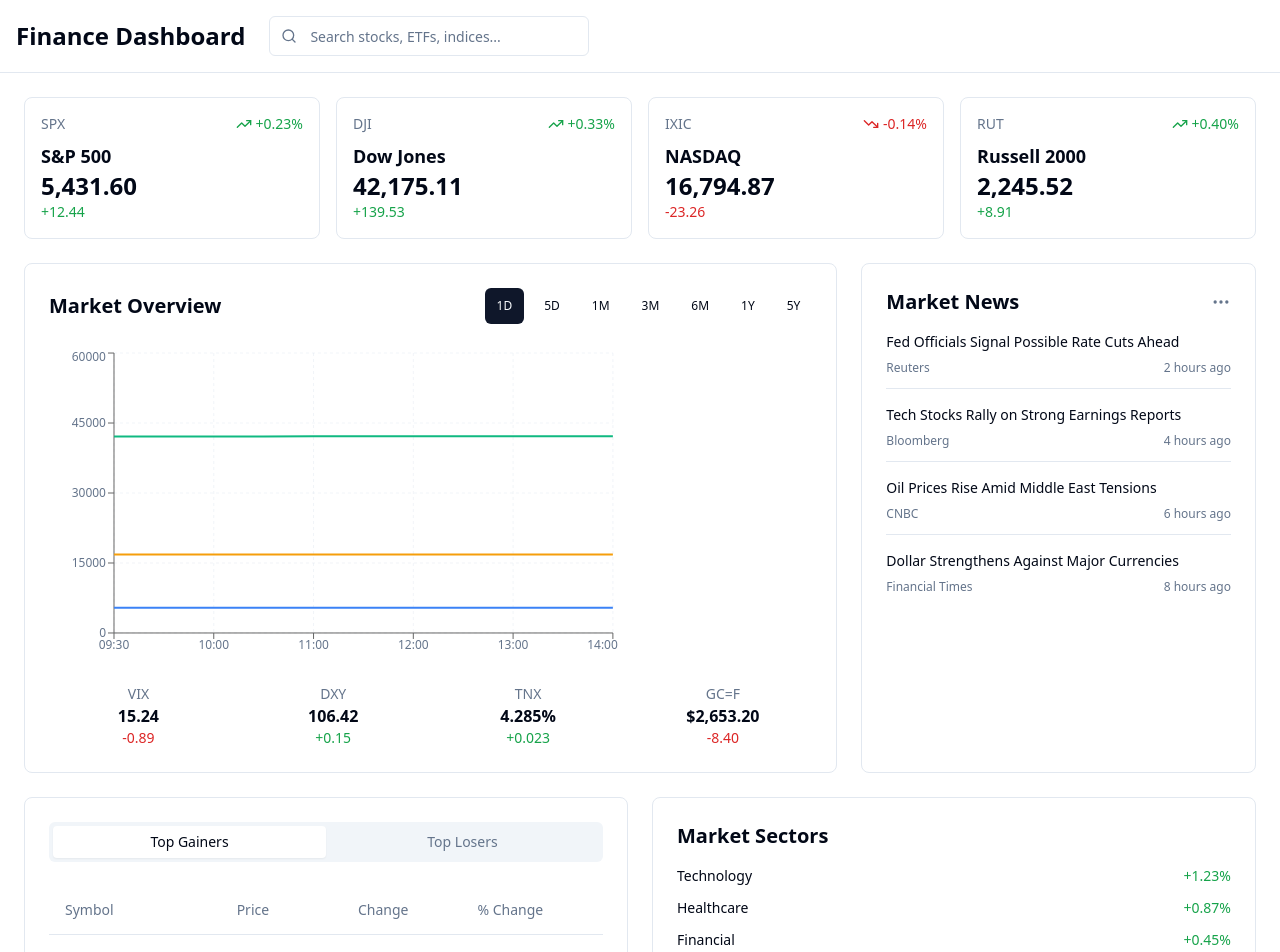
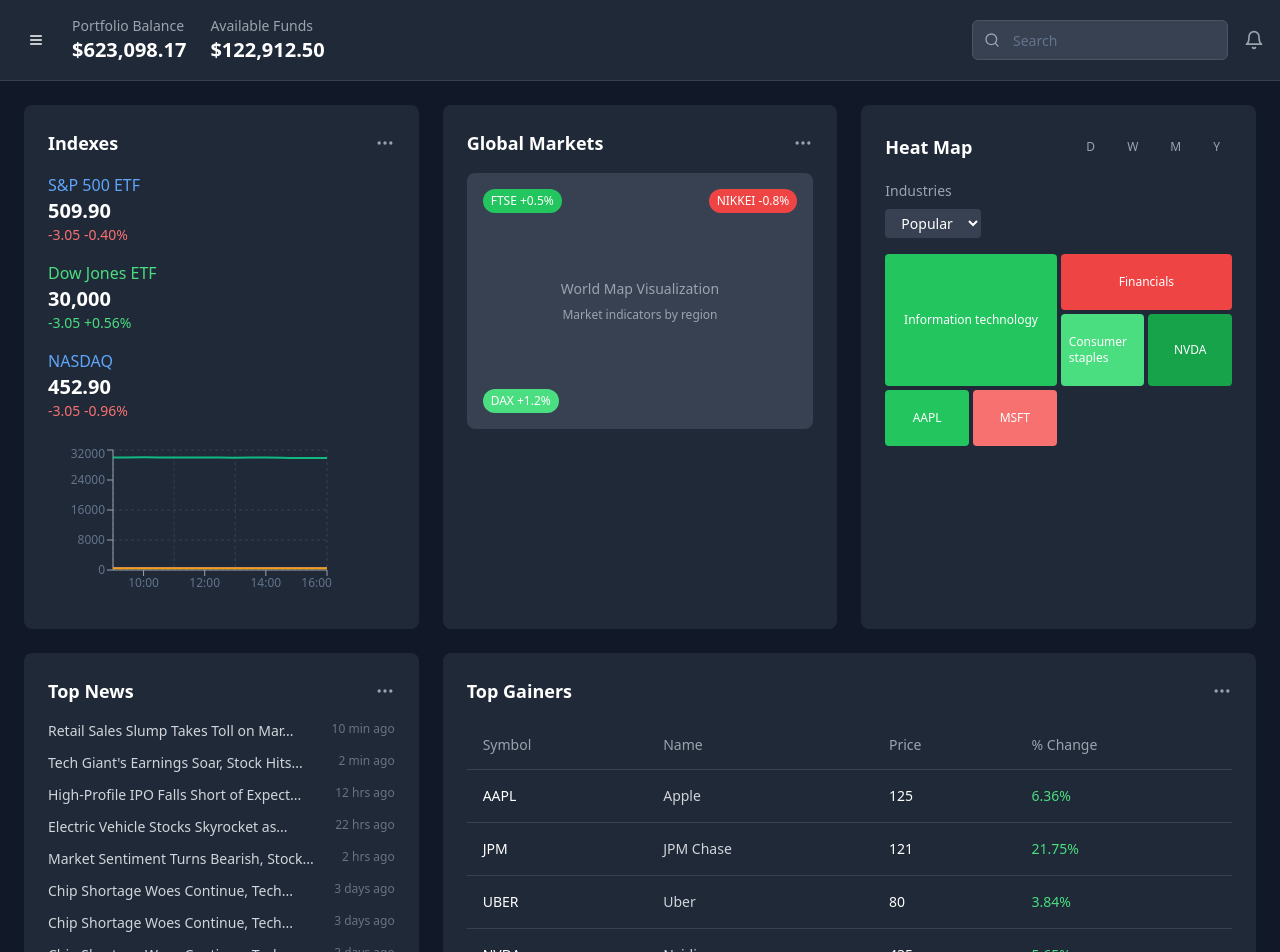
Before and after one commit to abhinavKumar0206/IPO-WEBSITE, a React (Vite) app: page /finance-dashboard in a window 1280 px wide. Shown: the top 952 px of the page. Built offline with nearby package versions, Linux system fonts and the light colour scheme.

Commit message:
Fix: Finance Dashboard design
Updated the Finance Dashboard to match the design, addressing previous discrepancies.

```diff
--- a/src/pages/FinanceDashboard.tsx
+++ b/src/pages/FinanceDashboard.tsx
@@ -1,12 +1,11 @@
 
 import { useState } from "react";
 import { ChartContainer, ChartTooltip, ChartTooltipContent } from "@/components/ui/chart";
-import { LineChart, Line, XAxis, YAxis, CartesianGrid, ResponsiveContainer } from "recharts";
+import { LineChart, Line, XAxis, YAxis, CartesianGrid } from "recharts";
 import { Table, TableBody, TableCell, TableHead, TableHeader, TableRow } from "@/components/ui/table";
 import { Button } from "@/components/ui/button";
 import { Input } from "@/components/ui/input";
-import { Tabs, TabsContent, TabsList, TabsTrigger } from "@/components/ui/tabs";
-import { Search, Settings, MoreHorizontal, TrendingUp, TrendingDown } from "lucide-react";
+import { Search, Menu, Settings, MoreHorizontal, Bell } from "lucide-react";
 import { useUser } from "@/contexts/UserContext";
 import { UserProfile } from "@/components/UserProfile";
 
@@ -14,274 +13,250 @@ const FinanceDashboard = () => {
   const { user } = useUser();
   const [selectedTimeframe, setSelectedTimeframe] = useState("1D");
 
-  // Mock data for indexes
-  const indexData = [
-    { name: "S&P 500", symbol: "SPX", price: "5,431.60", change: "+12.44", changePercent: "+0.23%" },
-    { name: "Dow Jones", symbol: "DJI", price: "42,175.11", change: "+139.53", changePercent: "+0.33%" },
-    { name: "NASDAQ", symbol: "IXIC", price: "16,794.87", change: "-23.26", changePercent: "-0.14%" },
-    { name: "Russell 2000", symbol: "RUT", price: "2,245.52", change: "+8.91", changePercent: "+0.40%" }
-  ];
-
-  const chartData = [
-    { time: "09:30", spx: 5420, dji: 42100, ixic: 16820 },
-    { time: "10:00", spx: 5425, dji: 42120, ixic: 16810 },
-    { time: "11:00", spx: 5428, dji: 42140, ixic: 16800 },
-    { time: "12:00", spx: 5430, dji: 42160, ixic: 16795 },
-    { time: "13:00", spx: 5429, dji: 42170, ixic: 16798 },
-    { time: "14:00", spx: 5431, dji: 42175, ixic: 16794 }
+  // Mock data for the main indexes chart
+  const indexChartData = [
+    { time: "09:30", spx: 509.90, dow: 30000, nasdaq: 452.90 },
+    { time: "10:00", spx: 511.20, dow: 30050, nasdaq: 454.20 },
+    { time: "11:00", spx: 508.75, dow: 29980, nasdaq: 451.80 },
+    { time: "12:00", spx: 510.30, dow: 30020, nasdaq: 453.50 },
+    { time: "13:00", spx: 507.85, dow: 29950, nasdaq: 450.75 },
+    { time: "14:00", spx: 509.90, dow: 30000, nasdaq: 452.90 },
+    { time: "15:00", spx: 506.85, dow: 29900, nasdaq: 449.90 },
+    { time: "16:00", spx: 506.85, dow: 29900, nasdaq: 449.90 }
   ];
 
   const topGainers = [
-    { symbol: "NVDA", name: "NVIDIA Corp", price: "$142.38", change: "+5.82%", changeValue: "+7.83" },
-    { symbol: "TSLA", name: "Tesla Inc", price: "$248.98", change: "+4.73%", changeValue: "+11.26" },
-    { symbol: "META", name: "Meta Platforms", price: "$563.33", change: "+3.21%", changeValue: "+17.52" },
-    { symbol: "GOOGL", name: "Alphabet Inc", price: "$175.48", change: "+2.94%", changeValue: "+5.02" },
-    { symbol: "MSFT", name: "Microsoft Corp", price: "$416.42", change: "+1.87%", changeValue: "+7.65" }
-  ];
-
-  const topLosers = [
-    { symbol: "AMZN", name: "Amazon.com Inc", price: "$188.44", change: "-2.31%", changeValue: "-4.46" },
-    { symbol: "AAPL", name: "Apple Inc", price: "$224.37", change: "-1.89%", changeValue: "-4.32" },
-    { symbol: "NFLX", name: "Netflix Inc", price: "$701.35", change: "-1.76%", changeValue: "-12.55" },
-    { symbol: "AMD", name: "Advanced Micro", price: "$144.26", change: "-1.42%", changeValue: "-2.08" },
-    { symbol: "CRM", name: "Salesforce Inc", price: "$325.90", change: "-1.15%", changeValue: "-3.79" }
-  ];
-
-  const marketIndices = [
-    { name: "VIX", value: "15.24", change: "-0.89", isNegative: true },
-    { name: "DXY", value: "106.42", change: "+0.15", isNegative: false },
-    { name: "TNX", value: "4.285%", change: "+0.023", isNegative: false },
-    { name: "GC=F", value: "$2,653.20", change: "-8.40", isNegative: true }
+    { symbol: "AAPL", name: "Apple", price: "125", change: "6.36%" },
+    { symbol: "JPM", name: "JPM Chase", price: "121", change: "21.75%" },
+    { symbol: "UBER", name: "Uber", price: "80", change: "3.84%" },
+    { symbol: "NVDA", name: "Nvidia", price: "435", change: "5.65%" },
+    { symbol: "GOOGL", name: "Alphabet", price: "234", change: "6.45%" },
+    { symbol: "MSFT", name: "Microsoft", price: "436", change: "9.54%" },
+    { symbol: "TGT", name: "Target", price: "89", change: "11.85%" },
+    { symbol: "NFLX", name: "Netflix", price: "123", change: "4.90%" },
+    { symbol: "AMZN", name: "Amazon", price: "467", change: "5.98%" },
+    { symbol: "META", name: "Meta Apps", price: "123", change: "18.94%" }
   ];
 
   const newsItems = [
-    {
-      title: "Fed Officials Signal Possible Rate Cuts Ahead",
-      time: "2 hours ago",
-      source: "Reuters"
-    },
-    {
-      title: "Tech Stocks Rally on Strong Earnings Reports",
-      time: "4 hours ago",
-      source: "Bloomberg"
-    },
-    {
-      title: "Oil Prices Rise Amid Middle East Tensions",
-      time: "6 hours ago",
-      source: "CNBC"
-    },
-    {
-      title: "Dollar Strengthens Against Major Currencies",
-      time: "8 hours ago",
-      source: "Financial Times"
-    }
+    { title: "Retail Sales Slump Takes Toll on Mar...", time: "10 min ago" },
+    { title: "Tech Giant's Earnings Soar, Stock Hits...", time: "2 min ago" },
+    { title: "High-Profile IPO Falls Short of Expect...", time: "12 hrs ago" },
+    { title: "Electric Vehicle Stocks Skyrocket as...", time: "22 hrs ago" },
+    { title: "Market Sentiment Turns Bearish, Stock...", time: "2 hrs ago" },
+    { title: "Chip Shortage Woes Continue, Tech...", time: "3 days ago" },
+    { title: "Chip Shortage Woes Continue, Tech...", time: "3 days ago" },
+    { title: "Chip Shortage Woes Continue, Tech...", time: "3 days ago" },
+    { title: "Chip Shortage Woes Continue, Tech...", time: "3 days ago" },
+    { title: "Chip Shortage Woes Continue, Tech...", time: "3 days ago" },
+    { title: "Chip Shortage Woes Continue, Tech...", time: "3 days ago" }
   ];
 
   const chartConfig = {
-    spx: { label: "S&P 500", color: "#3b82f6" },
-    dji: { label: "Dow Jones", color: "#10b981" },
-    ixic: { label: "NASDAQ", color: "#f59e0b" }
+    spx: { label: "S&P 500 ETF", color: "#8b5cf6" },
+    dow: { label: "Dow Jones ETF", color: "#10b981" },
+    nasdaq: { label: "NASDAQ", color: "#f59e0b" }
   };
 
+  // Mock heat map data (simplified representation)
+  const heatMapSectors = [
+    { name: "Information technology", color: "bg-green-500", size: "large" },
+    { name: "Financials", color: "bg-red-500", size: "medium" },
+    { name: "Consumer staples", color: "bg-green-400", size: "small" },
+    { name: "NVDA", color: "bg-green-600", size: "small" },
+    { name: "AAPL", color: "bg-green-500", size: "small" },
+    { name: "MSFT", color: "bg-red-400", size: "small" }
+  ];
+
   return (
-    <div className="min-h-screen bg-background">
+    <div className="min-h-screen bg-gray-900 text-white">
       {/* Header */}
-      <div className="border-b bg-card">
+      <div className="bg-gray-800 border-b border-gray-700">
         <div className="flex items-center justify-between p-4">
+          <div className="flex items-center gap-4">
+            <Button variant="ghost" size="sm" className="text-white">
+              <Menu className="w-5 h-5" />
+            </Button>
             <div className="flex items-center gap-6">
-            <h1 className="text-2xl font-bold">Finance Dashboard</h1>
+              <div className="text-sm">
+                <div className="text-gray-400">Portfolio Balance</div>
+                <div className="text-xl font-bold">$623,098.17</div>
+              </div>
+              <div className="text-sm">
+                <div className="text-gray-400">Available Funds</div>
+                <div className="text-xl font-bold">$122,912.50</div>
+              </div>
+            </div>
+          </div>
+
+          <div className="flex items-center gap-4">
             <div className="relative">
-              <Search className="absolute left-3 top-1/2 transform -translate-y-1/2 text-muted-foreground w-4 h-4" />
+              <Search className="absolute left-3 top-1/2 transform -translate-y-1/2 text-gray-400 w-4 h-4" />
               <Input
-                placeholder="Search stocks, ETFs, indices..."
-                className="pl-10 w-80"
+                placeholder="Search"
+                className="pl-10 w-64 bg-gray-700 border-gray-600 text-white placeholder-gray-400"
               />
             </div>
-          </div>
-          <div className="flex items-center gap-4">
+            <Bell className="w-5 h-5 text-gray-400" />
             {user && <UserProfile />}
           </div>
         </div>
       </div>
 
-      <div className="p-6 space-y-6">
-        {/* Market Overview */}
-        <div className="grid grid-cols-1 lg:grid-cols-4 gap-4">
-          {indexData.map((index) => (
-            <div key={index.symbol} className="bg-card rounded-lg p-4 border">
-              <div className="flex items-center justify-between mb-2">
-                <div className="text-sm text-muted-foreground">{index.symbol}</div>
-                <div className={`flex items-center text-sm ${index.changePercent.includes('+') ? 'text-green-600' : 'text-red-600'}`}>
-                  {index.changePercent.includes('+') ? <TrendingUp className="w-4 h-4 mr-1" /> : <TrendingDown className="w-4 h-4 mr-1" />}
-                  {index.changePercent}
+      <div className="p-6 grid grid-cols-1 lg:grid-cols-2 xl:grid-cols-3 gap-6">
+        {/* Indexes Section */}
+        <div className="bg-gray-800 rounded-lg p-6">
+          <div className="flex items-center justify-between mb-4">
+            <h2 className="text-lg font-semibold">Indexes</h2>
+            <MoreHorizontal className="w-5 h-5 text-gray-400" />
+          </div>
+
+          <div className="space-y-4 mb-6">
+            <div className="flex justify-between items-center">
+              <div>
+                <div className="text-blue-400">S&P 500 ETF</div>
+                <div className="text-xl font-bold">509.90</div>
+                <div className="text-red-400 text-sm">-3.05 -0.40%</div>
               </div>
             </div>
-              <div className="text-lg font-semibold">{index.name}</div>
-              <div className="text-2xl font-bold">{index.price}</div>
-              <div className={`text-sm ${index.change.includes('+') ? 'text-green-600' : 'text-red-600'}`}>
-                {index.change}
+
+            <div className="flex justify-between items-center">
+              <div>
+                <div className="text-green-400">Dow Jones ETF</div>
+                <div className="text-xl font-bold">30,000</div>
+                <div className="text-green-400 text-sm">-3.05 +0.56%</div>
               </div>
             </div>
-          ))}
+
+            <div className="flex justify-between items-center">
+              <div>
+                <div className="text-blue-400">NASDAQ</div>
+                <div className="text-xl font-bold">452.90</div>
+                <div className="text-red-400 text-sm">-3.05 -0.96%</div>
+              </div>
+            </div>
           </div>
 
-        <div className="grid grid-cols-1 xl:grid-cols-3 gap-6">
-          {/* Chart Section */}
-          <div className="xl:col-span-2 bg-card rounded-lg border p-6">
-            <div className="flex items-center justify-between mb-6">
-              <h2 className="text-xl font-semibold">Market Overview</h2>
+          <div className="h-40">
+            <ChartContainer config={chartConfig} className="h-full">
+              <LineChart data={indexChartData}>
+                <CartesianGrid strokeDasharray="3 3" stroke="#374151" />
+                <XAxis dataKey="time" stroke="#9ca3af" />
+                <YAxis stroke="#9ca3af" />
+                <ChartTooltip content={<ChartTooltipContent />} />
+                <Line type="monotone" dataKey="spx" stroke="#8b5cf6" strokeWidth={2} dot={false} />
+                <Line type="monotone" dataKey="dow" stroke="#10b981" strokeWidth={2} dot={false} />
+                <Line type="monotone" dataKey="nasdaq" stroke="#f59e0b" strokeWidth={2} dot={false} />
+              </LineChart>
+            </ChartContainer>
+          </div>
+        </div>
+
+        {/* Global Markets Section */}
+        <div className="bg-gray-800 rounded-lg p-6">
+          <div className="flex items-center justify-between mb-4">
+            <h2 className="text-lg font-semibold">Global Markets</h2>
+            <MoreHorizontal className="w-5 h-5 text-gray-400" />
+          </div>
+          <div className="h-64 bg-gray-700 rounded-lg flex items-center justify-center relative overflow-hidden">
+            <div className="text-gray-400 text-center">
+              <div className="text-sm mb-2">World Map Visualization</div>
+              <div className="text-xs">Market indicators by region</div>
+            </div>
+            {/* Simulated market indicators */}
+            <div className="absolute top-4 left-4 bg-green-500 rounded-full px-2 py-1 text-xs">
+              FTSE +0.5%
+            </div>
+            <div className="absolute top-4 right-4 bg-red-500 rounded-full px-2 py-1 text-xs">
+              NIKKEI -0.8%
+            </div>
+            <div className="absolute bottom-4 left-4 bg-green-400 rounded-full px-2 py-1 text-xs">
+              DAX +1.2%
+            </div>
+          </div>
+        </div>
+
+        {/* Heat Map Section */}
+        <div className="bg-gray-800 rounded-lg p-6">
+          <div className="flex items-center justify-between mb-4">
+            <h2 className="text-lg font-semibold">Heat Map</h2>
             <div className="flex gap-2">
-                {["1D", "5D", "1M", "3M", "6M", "1Y", "5Y"].map((timeframe) => (
-                  <Button
-                    key={timeframe}
-                    variant={selectedTimeframe === timeframe ? "default" : "ghost"}
-                    size="sm"
-                    onClick={() => setSelectedTimeframe(timeframe)}
-                    className="text-xs"
+              <Button size="sm" variant="ghost" className="text-xs text-gray-400">D</Button>
+              <Button size="sm" variant="ghost" className="text-xs text-gray-400">W</Button>
+              <Button size="sm" variant="ghost" className="text-xs text-gray-400">M</Button>
+              <Button size="sm" variant="ghost" className="text-xs text-gray-400">Y</Button>
+            </div>
+          </div>
+
+          <div className="space-y-2 mb-4">
+            <div className="text-sm text-gray-400">Industries</div>
+            <select className="bg-gray-700 border-gray-600 text-white text-sm rounded px-3 py-1">
+              <option>Popular</option>
+            </select>
+          </div>
+
+          <div className="h-48 grid grid-cols-4 gap-1">
+            {heatMapSectors.map((sector, index) => (
+              <div
+                key={index}
+                className={`${sector.color} rounded text-xs p-2 flex items-center justify-center text-white font-medium ${
+                  sector.size === 'large' ? 'col-span-2 row-span-2' :
+                  sector.size === 'medium' ? 'col-span-2' : ''
+                }`}
               >
-                    {timeframe}
-                  </Button>
+                {sector.name}
+              </div>
             ))}
           </div>
         </div>
 
-            <div className="h-80 mb-4">
-              <ChartContainer config={chartConfig} className="h-full">
-                <LineChart data={chartData}>
-                  <CartesianGrid strokeDasharray="3 3" />
-                  <XAxis dataKey="time" />
-                  <YAxis />
-                  <ChartTooltip content={<ChartTooltipContent />} />
-                  <Line type="monotone" dataKey="spx" stroke="#3b82f6" strokeWidth={2} dot={false} />
-                  <Line type="monotone" dataKey="dji" stroke="#10b981" strokeWidth={2} dot={false} />
-                  <Line type="monotone" dataKey="ixic" stroke="#f59e0b" strokeWidth={2} dot={false} />
-                </LineChart>
-              </ChartContainer>
+        {/* Top News Section */}
+        <div className="bg-gray-800 rounded-lg p-6">
+          <div className="flex items-center justify-between mb-4">
+            <h2 className="text-lg font-semibold">Top News</h2>
+            <MoreHorizontal className="w-5 h-5 text-gray-400" />
           </div>
-
-            <div className="grid grid-cols-2 lg:grid-cols-4 gap-4">
-              {marketIndices.map((index) => (
-                <div key={index.name} className="text-center">
-                  <div className="text-sm text-muted-foreground">{index.name}</div>
-                  <div className="font-semibold">{index.value}</div>
-                  <div className={`text-sm ${index.isNegative ? 'text-red-600' : 'text-green-600'}`}>
-                    {index.change}
+          <div className="space-y-3 max-h-64 overflow-y-auto">
+            {newsItems.map((news, index) => (
+              <div key={index} className="flex justify-between items-start gap-3">
+                <div className="text-sm text-gray-300 flex-1 cursor-pointer hover:text-white">
+                  {news.title}
+                </div>
+                <div className="text-xs text-gray-500 whitespace-nowrap">
+                  {news.time}
                 </div>
               </div>
             ))}
           </div>
         </div>
 
-          {/* News Section */}
-          <div className="bg-card rounded-lg border p-6">
+        {/* Top Gainers Section */}
+        <div className="bg-gray-800 rounded-lg p-6 lg:col-span-2">
           <div className="flex items-center justify-between mb-4">
-              <h2 className="text-xl font-semibold">Market News</h2>
-              <MoreHorizontal className="w-5 h-5 text-muted-foreground" />
-            </div>
-            <div className="space-y-4">
-              {newsItems.map((news, index) => (
-                <div key={index} className="border-b border-border pb-3 last:border-b-0">
-                  <h3 className="font-medium text-sm mb-2 hover:text-primary cursor-pointer">
-                    {news.title}
-                  </h3>
-                  <div className="flex justify-between text-xs text-muted-foreground">
-                    <span>{news.source}</span>
-                    <span>{news.time}</span>
-                  </div>
-                </div>
-              ))}
-            </div>
-          </div>
+            <h2 className="text-lg font-semibold">Top Gainers</h2>
+            <MoreHorizontal className="w-5 h-5 text-gray-400" />
           </div>
 
-        {/* Top Gainers and Losers */}
-        <div className="grid grid-cols-1 lg:grid-cols-2 gap-6">
-          <Tabs defaultValue="gainers" className="bg-card rounded-lg border">
-            <div className="p-6 pb-0">
-              <TabsList className="grid w-full grid-cols-2">
-                <TabsTrigger value="gainers">Top Gainers</TabsTrigger>
-                <TabsTrigger value="losers">Top Losers</TabsTrigger>
-              </TabsList>
-            </div>
-
-            <TabsContent value="gainers" className="p-6 pt-4">
           <Table>
             <TableHeader>
-                  <TableRow>
-                    <TableHead>Symbol</TableHead>
-                    <TableHead>Price</TableHead>
-                    <TableHead>Change</TableHead>
-                    <TableHead>% Change</TableHead>
+              <TableRow className="border-gray-700">
+                <TableHead className="text-gray-400">Symbol</TableHead>
+                <TableHead className="text-gray-400">Name</TableHead>
+                <TableHead className="text-gray-400">Price</TableHead>
+                <TableHead className="text-gray-400">% Change</TableHead>
               </TableRow>
             </TableHeader>
             <TableBody>
-                  {topGainers.map((stock) => (
-                    <TableRow key={stock.symbol}>
-                      <TableCell>
-                        <div>
-                          <div className="font-medium">{stock.symbol}</div>
-                          <div className="text-xs text-muted-foreground">{stock.name}</div>
-                        </div>
-                      </TableCell>
-                      <TableCell>{stock.price}</TableCell>
-                      <TableCell className="text-green-600">{stock.changeValue}</TableCell>
-                      <TableCell className="text-green-600">{stock.change}</TableCell>
+              {topGainers.map((stock, index) => (
+                <TableRow key={index} className="border-gray-700 hover:bg-gray-700">
+                  <TableCell className="text-white font-medium">{stock.symbol}</TableCell>
+                  <TableCell className="text-gray-300">{stock.name}</TableCell>
+                  <TableCell className="text-white">{stock.price}</TableCell>
+                  <TableCell className="text-green-400">{stock.change}</TableCell>
                 </TableRow>
               ))}
             </TableBody>
           </Table>
-            </TabsContent>
-
-            <TabsContent value="losers" className="p-6 pt-4">
-              <Table>
-                <TableHeader>
-                  <TableRow>
-                    <TableHead>Symbol</TableHead>
-                    <TableHead>Price</TableHead>
-                    <TableHead>Change</TableHead>
-                    <TableHead>% Change</TableHead>
-                  </TableRow>
-                </TableHeader>
-                <TableBody>
-                  {topLosers.map((stock) => (
-                    <TableRow key={stock.symbol}>
-                      <TableCell>
-                        <div>
-                          <div className="font-medium">{stock.symbol}</div>
-                          <div className="text-xs text-muted-foreground">{stock.name}</div>
-                        </div>
-                      </TableCell>
-                      <TableCell>{stock.price}</TableCell>
-                      <TableCell className="text-red-600">{stock.changeValue}</TableCell>
-                      <TableCell className="text-red-600">{stock.change}</TableCell>
-                    </TableRow>
-                  ))}
-                </TableBody>
-              </Table>
-            </TabsContent>
-          </Tabs>
-
-          {/* Additional Market Data */}
-          <div className="bg-card rounded-lg border p-6">
-            <h2 className="text-xl font-semibold mb-4">Market Sectors</h2>
-            <div className="space-y-3">
-              {[
-                { name: "Technology", change: "+1.23%", isPositive: true },
-                { name: "Healthcare", change: "+0.87%", isPositive: true },
-                { name: "Financial", change: "+0.45%", isPositive: true },
-                { name: "Energy", change: "-0.32%", isPositive: false },
-                { name: "Consumer Disc.", change: "-0.18%", isPositive: false },
-                { name: "Real Estate", change: "-0.76%", isPositive: false }
-              ].map((sector, index) => (
-                <div key={index} className="flex justify-between items-center">
-                  <span className="text-sm">{sector.name}</span>
-                  <span className={`text-sm ${sector.isPositive ? 'text-green-600' : 'text-red-600'}`}>
-                    {sector.change}
-                  </span>
-                </div>
-              ))}
-            </div>
-          </div>
         </div>
       </div>
     </div>
```
Lines whose indentation alone changed are shown as unchanged.
